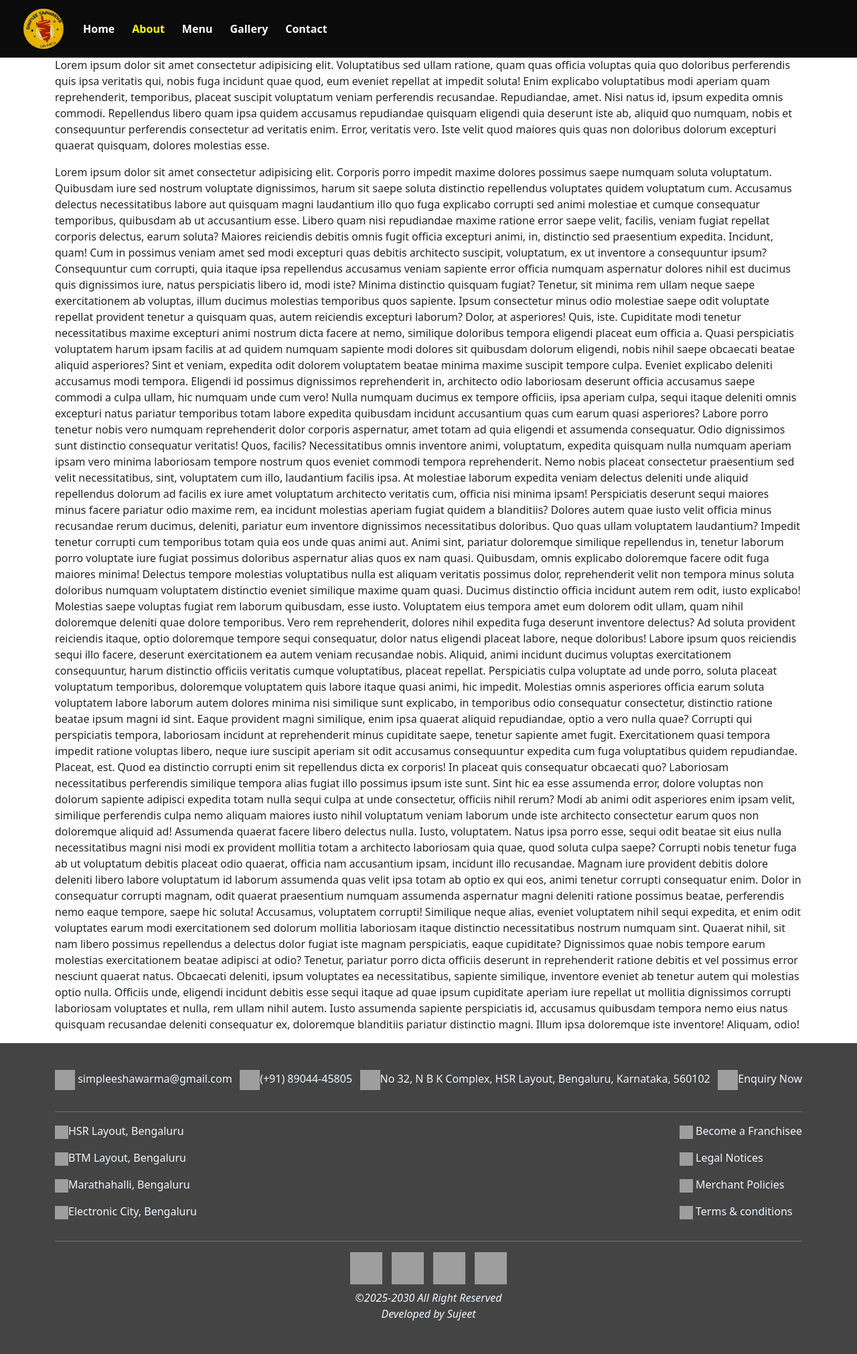
After one commit to Sujeet2003/Simplee-Shawarma, a Django app: page /about-simplee-shawarma/ in a window 1280 px wide. The commit adds this page. Shown: the whole page at 67% size. Run offline with Django 5.2, Linux system fonts and the light colour scheme; some web fonts are replaced; grey boxes are pictures that could not be loaded.

Commit message:
done with home page and footer

```diff
--- a/Base/urls.py
+++ b/Base/urls.py
@@ -2,5 +2,7 @@ from django.urls import path
 from Base import views
 
 urlpatterns = [
-    path('', views.index),
+    path('', views.index, name='home'),
+    path('contents_about_rules_and_regulations/', views.regulations_content, name="rules_and_regulations"),
+    path('about-simplee-shawarma/', views.about_us, name='about_us'),
 ]
--- a/Base/views.py
+++ b/Base/views.py
@@ -1,9 +1,13 @@
 from django.shortcuts import render
+from django.urls import reverse
 
 
 # Create your views here.
 def index(request):
-    context = {
+    return render(request, "home.html")
 
-    }
-    return render(request, "home.html", context)
+def regulations_content(request):
+    return render(request, 'contents.html')
+
+def about_us(request):
+    return render(request, 'about.html')
--- a/static/css/style.css
+++ b/static/css/style.css
@@ -1,19 +1,10 @@
 .navbar {
-    background: transparent !important;
     position: fixed;
     top: 0;
     left: 0;
     width: 100%;
     z-index: 100;
-}
-
-#mainNavbar.bg-dark {
-    background-color: rgba(0, 0, 0, 0.85) !important;
-    transition: background-color 0.3s ease;
-}
-
-#mainNavbar.bg-transparent {
-    background-color: transparent !important;
+    background-color: #0b0b0b;
 }
 
 .navbar-toggler {
@@ -28,10 +19,6 @@
     filter: brightness(90%);
 }
 
-body {
-    margin: 0;
-}
-
 .navbar .container-fluid {
     padding: 0 35px !important;
 }
@@ -40,9 +27,8 @@ body {
     color: white;
     padding: 10px 15px;
     font-size: 1rem;
-    transition: color 0.3s ease, background-color 0.3s ease;
+}
 
-}
 .navbar-nav .nav-link.active {
     color: yellow;
     font-weight: bold;
@@ -73,24 +59,42 @@ footer {
     color: aliceblue;
 }
 
-footer .locations a, footer .contacts a {
+footer .container a {
     color: aliceblue;
     text-decoration: none;
 }
 
-footer .locations a:hover, footer .contacts a:hover, footer .others li:hover {
+footer .container p {
+    margin-top: initial;
+}
+
+footer .container a:hover {
     color: #c5c5c5;
 }
 
-footer ul li {
-    margin: 5px 0 !important;
+footer .container .social-media span {
+    margin: 0 0 0 10px;
 }
 
-footer .others li, footer .contacts li {
-    cursor: pointer;
+footer .container .social-media span a {
+  transition: filter 0.3s ease;
 }
 
+footer .container .social-media span a:hover {
+  filter: brightness(80%);
+}
 
+@media (max-width: 450px) {
+    footer .container .contact {
+        flex-direction: column !important;
+    }
+}
+
+@media (max-width: 800px) {
+    footer .container .social-media span {
+        margin: 0;
+    }
+}
 
 /* home hero(main) section */
 .hero-image {
@@ -365,13 +369,19 @@ footer .others li, footer .contacts li {
     width: 100%;
     background-color: #ababab;
     padding-bottom: 20px;
+    overflow: hidden;
+    position: relative;
 }
 
 .reviews-container .card-container {
     display: flex;
     gap: 16px;
-    overflow-x: auto;
     padding: 10px;
+    animation: scrollCards 30s linear infinite;
+}
+
+.reviews-container .card-container:hover {
+    animation-play-state: paused;
 }
 
 .reviews-container .review-card {
@@ -382,16 +392,25 @@ footer .others li, footer .contacts li {
     box-shadow: 0 4px 8px rgba(0, 0, 0, 0.1);
     text-align: left;
     position: relative;
+    transition: transform 0.3s ease, box-shadow 0.3s ease;
+}
+
+.reviews-container .review-card:hover {
+    transform: translateY(-10px);
+    box-shadow: 0 8px 16px rgba(0, 0, 0, 0.2);
 }
 
 .reviews-container .review-card h3 {
     color: #444;
     font-weight: 600;
+    margin-bottom: 10px;
+    font-size: 1.5rem;
 }
 
 .reviews-container .review-card p {
     color: #666;
     margin: 10px 0;
+    font-size: 1rem;
 }
 
 .reviews-container .emoji-container {
@@ -422,8 +441,68 @@ footer .others li, footer .contacts li {
     border-radius: 8px;
 }
 
+@keyframes scrollCards {
+    0% {
+        transform: translateX(100%);
+    }
+    100% {
+        transform: translateX(-100%);
+    }
+}
+
 @media (max-width: 1000px) {
     .reviews-container .card-container {
-        flex-wrap: wrap;
+        animation: scrollCardsMobile 30s linear infinite;
+    }
+
+    .reviews-container .review-card {
+        min-width: 250px;
+        padding: 15px;
+    }
+
+    .reviews-container .review-card h3 {
+        font-size: 1.3rem;
+    }
+
+    .reviews-container .review-card p {
+        font-size: 0.9rem;
     }
 }
+
+@media (max-width: 768px) {
+    .reviews-container .card-container {
+        animation: scrollCardsMobile 20s linear infinite;
+    }
+
+    .reviews-container .review-card {
+        min-width: 200px;
+        padding: 10px;
+    }
+
+    .reviews-container .review-card h3 {
+        font-size: 1.2rem;
+    }
+
+    .reviews-container .review-card p {
+        font-size: 0.85rem;
+    }
+
+    .reviews-container .emoji {
+        font-size: 25px;
+    }
+}
+
+@keyframes scrollCardsMobile {
+    0% {
+        transform: translateX(100%);
+    }
+    100% {
+        transform: translateX(-200%);
+    }
+}
+
+/* about section */
+
+.about-section .container {
+    padding-top: 85px;
+}
--- a/static/js/custom.js
+++ b/static/js/custom.js
@@ -15,18 +15,6 @@ document.addEventListener('click', function (event) {
         !navbarCollapse.contains(event.target) &&
         !navbarToggler.contains(event.target)) {
         new bootstrap.Collapse(navbarCollapse).hide();
-    }
-});
-
-// to change the navbar background
-window.addEventListener('scroll', function () {
-    const navbar = document.getElementById('mainNavbar');
-    if (window.scrollY > window.innerHeight) {
-        navbar.classList.remove('bg-transparent');
-        navbar.classList.add('bg-dark');
-    } else {
-        navbar.classList.add('bg-transparent');
-        navbar.classList.remove('bg-dark');
     }
 });
 
--- /dev/null
+++ b/templates/about.html
@@ -0,0 +1,139 @@
+{% extends 'index.html' %}
+{% load static %}
+
+{% block content %}
+<section class="about-section">
+    <div class="container">
+        <p>Lorem ipsum dolor sit amet consectetur adipisicing elit. Voluptatibus
+            sed ullam ratione, quam quas officia voluptas quia quo doloribus
+            perferendis quis ipsa veritatis qui, nobis fuga incidunt quae quod,
+            eum eveniet repellat at impedit soluta! Enim explicabo voluptatibus
+            modi aperiam quam reprehenderit, temporibus, placeat suscipit
+            voluptatum veniam perferendis recusandae. Repudiandae, amet. Nisi
+            natus id, ipsum expedita omnis commodi. Repellendus libero quam ipsa
+            quidem accusamus repudiandae quisquam eligendi quia deserunt iste
+            ab, aliquid quo numquam, nobis et consequuntur perferendis
+            consectetur ad veritatis enim. Error, veritatis vero. Iste velit
+            quod maiores quis quas non doloribus dolorum excepturi quaerat
+            quisquam, dolores molestias esse.</p>
+        <p>Lorem ipsum dolor sit amet consectetur adipisicing elit. Corporis
+            porro impedit maxime dolores possimus saepe numquam soluta
+            voluptatum. Quibusdam iure sed nostrum voluptate dignissimos, harum
+            sit saepe soluta distinctio repellendus voluptates quidem voluptatum
+            cum. Accusamus delectus necessitatibus labore aut quisquam magni
+            laudantium illo quo fuga explicabo corrupti sed animi molestiae et
+            cumque consequatur temporibus, quibusdam ab ut accusantium esse.
+            Libero quam nisi repudiandae maxime ratione error saepe velit,
+            facilis, veniam fugiat repellat corporis delectus, earum soluta?
+            Maiores reiciendis debitis omnis fugit officia excepturi animi, in,
+            distinctio sed praesentium expedita. Incidunt, quam! Cum in possimus
+            veniam amet sed modi excepturi quas debitis architecto suscipit,
+            voluptatum, ex ut inventore a consequuntur ipsum? Consequuntur cum
+            corrupti, quia itaque ipsa repellendus accusamus veniam sapiente
+            error officia numquam aspernatur dolores nihil est ducimus quis
+            dignissimos iure, natus perspiciatis libero id, modi iste? Minima
+            distinctio quisquam fugiat? Tenetur, sit minima rem ullam neque
+            saepe exercitationem ab voluptas, illum ducimus molestias temporibus
+            quos sapiente. Ipsum consectetur minus odio molestiae saepe odit
+            voluptate repellat provident tenetur a quisquam quas, autem
+            reiciendis excepturi laborum? Dolor, at asperiores! Quis, iste.
+            Cupiditate modi tenetur necessitatibus maxime excepturi animi
+            nostrum dicta facere at nemo, similique doloribus tempora eligendi
+            placeat eum officia a. Quasi perspiciatis voluptatem harum ipsam
+            facilis at ad quidem numquam sapiente modi dolores sit quibusdam
+            dolorum eligendi, nobis nihil saepe obcaecati beatae aliquid
+            asperiores? Sint et veniam, expedita odit dolorem voluptatem beatae
+            minima maxime suscipit tempore culpa. Eveniet explicabo deleniti
+            accusamus modi tempora. Eligendi id possimus dignissimos
+            reprehenderit in, architecto odio laboriosam deserunt officia
+            accusamus saepe commodi a culpa ullam, hic numquam unde cum vero!
+            Nulla numquam ducimus ex tempore officiis, ipsa aperiam culpa, sequi
+            itaque deleniti omnis excepturi natus pariatur temporibus totam
+            labore expedita quibusdam incidunt accusantium quas cum earum quasi
+            asperiores? Labore porro tenetur nobis vero numquam reprehenderit
+            dolor corporis aspernatur, amet totam ad quia eligendi et assumenda
+            consequatur. Odio dignissimos sunt distinctio consequatur veritatis!
+            Quos, facilis? Necessitatibus omnis inventore animi, voluptatum,
+            expedita quisquam nulla numquam aperiam ipsam vero minima laboriosam
+            tempore nostrum quos eveniet commodi tempora reprehenderit. Nemo
+            nobis placeat consectetur praesentium sed velit necessitatibus,
+            sint, voluptatem cum illo, laudantium facilis ipsa. At molestiae
+            laborum expedita veniam delectus deleniti unde aliquid repellendus
+            dolorum ad facilis ex iure amet voluptatum architecto veritatis cum,
+            officia nisi minima ipsam! Perspiciatis deserunt sequi maiores minus
+            facere pariatur odio maxime rem, ea incidunt molestias aperiam
+            fugiat quidem a blanditiis? Dolores autem quae iusto velit officia
+            minus recusandae rerum ducimus, deleniti, pariatur eum inventore
+            dignissimos necessitatibus doloribus. Quo quas ullam voluptatem
+            laudantium? Impedit tenetur corrupti cum temporibus totam quia eos
+            unde quas animi aut. Animi sint, pariatur doloremque similique
+            repellendus in, tenetur laborum porro voluptate iure fugiat possimus
+            doloribus aspernatur alias quos ex nam quasi. Quibusdam, omnis
+            explicabo doloremque facere odit fuga maiores minima! Delectus
+            tempore molestias voluptatibus nulla est aliquam veritatis possimus
+            dolor, reprehenderit velit non tempora minus soluta doloribus
+            numquam voluptatem distinctio eveniet similique maxime quam quasi.
+            Ducimus distinctio officia incidunt autem rem odit, iusto explicabo!
+            Molestias saepe voluptas fugiat rem laborum quibusdam, esse iusto.
+            Voluptatem eius tempora amet eum dolorem odit ullam, quam nihil
+            doloremque deleniti quae dolore temporibus. Vero rem reprehenderit,
+            dolores nihil expedita fuga deserunt inventore delectus? Ad soluta
+            provident reiciendis itaque, optio doloremque tempore sequi
+            consequatur, dolor natus eligendi placeat labore, neque doloribus!
+            Labore ipsum quos reiciendis sequi illo facere, deserunt
+            exercitationem ea autem veniam recusandae nobis. Aliquid, animi
+            incidunt ducimus voluptas exercitationem consequuntur, harum
+            distinctio officiis veritatis cumque voluptatibus, placeat repellat.
+            Perspiciatis culpa voluptate ad unde porro, soluta placeat
+            voluptatum temporibus, doloremque voluptatem quis labore itaque
+            quasi animi, hic impedit. Molestias omnis asperiores officia earum
+            soluta voluptatem labore laborum autem dolores minima nisi similique
+            sunt explicabo, in temporibus odio consequatur consectetur,
+            distinctio ratione beatae ipsum magni id sint. Eaque provident magni
+            similique, enim ipsa quaerat aliquid repudiandae, optio a vero nulla
+            quae? Corrupti qui perspiciatis tempora, laboriosam incidunt at
+            reprehenderit minus cupiditate saepe, tenetur sapiente amet fugit.
+            Exercitationem quasi tempora impedit ratione voluptas libero, neque
+            iure suscipit aperiam sit odit accusamus consequuntur expedita cum
+            fuga voluptatibus quidem repudiandae. Placeat, est. Quod ea
+            distinctio corrupti enim sit repellendus dicta ex corporis! In
+            placeat quis consequatur obcaecati quo? Laboriosam necessitatibus
+            perferendis similique tempora alias fugiat illo possimus ipsum iste
+            sunt. Sint hic ea esse assumenda error, dolore voluptas non dolorum
+            sapiente adipisci expedita totam nulla sequi culpa at unde
+            consectetur, officiis nihil rerum? Modi ab animi odit asperiores
+            enim ipsam velit, similique perferendis culpa nemo aliquam maiores
+            iusto nihil voluptatum veniam laborum unde iste architecto
+            consectetur earum quos non doloremque aliquid ad! Assumenda quaerat
+            facere libero delectus nulla. Iusto, voluptatem. Natus ipsa porro
+            esse, sequi odit beatae sit eius nulla necessitatibus magni nisi
+            modi ex provident mollitia totam a architecto laboriosam quia quae,
+            quod soluta culpa saepe? Corrupti nobis tenetur fuga ab ut
+            voluptatum debitis placeat odio quaerat, officia nam accusantium
+            ipsam, incidunt illo recusandae. Magnam iure provident debitis
+            dolore deleniti libero labore voluptatum id laborum assumenda quas
+            velit ipsa totam ab optio ex qui eos, animi tenetur corrupti
+            consequatur enim. Dolor in consequatur corrupti magnam, odit quaerat
+            praesentium numquam assumenda aspernatur magni deleniti ratione
+            possimus beatae, perferendis nemo eaque tempore, saepe hic soluta!
+            Accusamus, voluptatem corrupti! Similique neque alias, eveniet
+            voluptatem nihil sequi expedita, et enim odit voluptates earum modi
+            exercitationem sed dolorum mollitia laboriosam itaque distinctio
+            necessitatibus nostrum numquam sint. Quaerat nihil, sit nam libero
+            possimus repellendus a delectus dolor fugiat iste magnam
+            perspiciatis, eaque cupiditate? Dignissimos quae nobis tempore earum
+            molestias exercitationem beatae adipisci at odio? Tenetur, pariatur
+            porro dicta officiis deserunt in reprehenderit ratione debitis et
+            vel possimus error nesciunt quaerat natus. Obcaecati deleniti, ipsum
+            voluptates ea necessitatibus, sapiente similique, inventore eveniet
+            ab tenetur autem qui molestias optio nulla. Officiis unde, eligendi
+            incidunt debitis esse sequi itaque ad quae ipsum cupiditate aperiam
+            iure repellat ut mollitia dignissimos corrupti laboriosam voluptates
+            et nulla, rem ullam nihil autem. Iusto assumenda sapiente
+            perspiciatis id, accusamus quibusdam tempora nemo eius natus
+            quisquam recusandae deleniti consequatur ex, doloremque blanditiis
+            pariatur distinctio magni. Illum ipsa doloremque iste inventore!
+            Aliquam, odio!</p>
+    </div>
+</section>
+{% endblock %}
--- a/templates/index.html
+++ b/templates/index.html
@@ -18,21 +18,22 @@
             rel="stylesheet"
             integrity="sha384-QWTKZyjpPEjISv5WaRU9OFeRpok6YctnYmDr5pNlyT2bRjXh0JMhjY6hW+ALEwIH"
             crossorigin="anonymous">
+
+        <!-- W3schools Icons -->
+        <link href="https://fonts.googleapis.com/icon?family=Material+Icons"
+            rel="stylesheet">
+
         <!-- custom css -->
         <link rel="stylesheet"
             href="{% static 'css/style.css' %}?{% now 'U' %}">
 
-        <!-- load contents.yaml file -->
-        <script
-            src="https://cdnjs.cloudflare.com/ajax/libs/js-yaml/4.1.0/js-yaml.min.js"></script>
+        <title>Simplee Shawarma | Let's roll it!</title>
 
-        <title>Simplee Shawarma | Let's roll it!</title>
     </head>
     <body>
         <!-- navbar -->
         <nav
-            class="navbar navbar-expand-lg navbar-dark fixed-top"
-            id="mainNavbar">
+            class="navbar navbar-expand-lg fixed-top">
             <div class="container-fluid">
                 <a class="navbar-brand" href="#">
                     <img src="{% static 'images/logo.png' %}" alt="Bootstrap"
@@ -47,11 +48,15 @@
                 <div class="collapse navbar-collapse" id="navbarNav">
                     <ul class="navbar-nav">
                         <li class="nav-item">
-                            <a class="nav-link active" aria-current="page"
-                                href="#">Home</a>
+                            <a
+                                class="nav-link {% if request.path == '/' %}active{% endif %}"
+                                aria-current="page"
+                                href="{% url 'home' %}">Home</a>
                         </li>
                         <li class="nav-item">
-                            <a class="nav-link" href="#">About</a>
+                            <a
+                                class="nav-link {% if request.path == '/about-simplee-shawarma/' %}active{% endif %}"
+                                href="{% url 'about_us' %}">About</a>
                         </li>
                         <li class="nav-item">
                             <a class="nav-link" href="#">Menu</a>
@@ -77,37 +82,101 @@
         <!-- footer -->
         <footer>
             <div
-                class="container d-flex align-items-center justify-content-sm-between">
-                <div class="locations">
-                    <ul class="d-flex flex-column list-unstyled">
-                        <li><a href>HSR Layout, Bengaluru</a></li>
-                        <li><a href>BTM Layout, Bengaluru</a></li>
-                        <li><a href>Marathahalli, Bengaluru</a></li>
-                        <li><a href>Electronic City, Bengaluru</a></li>
-                    </ul>
+                class="container">
+                <div class="contact d-flex justify-content-between flex-wrap">
+                    <p><img width="30" height="30"
+                            src="https://img.icons8.com/isometric/50/secured-letter.png"
+                            alt="secured-letter" /> <a
+                            href="mailto:simpleeshawarma@gmail.com">simpleeshawarma@gmail.com</a></p>
+                    <p><img width="30" height="30"
+                            src="https://img.icons8.com/isometric/50/phone.png"
+                            alt="phone" />(+91) 89044-45805</p>
+                    <p><img width="30" height="30"
+                            src="https://img.icons8.com/isometric/50/place-marker.png"
+                            alt="place-marker" /><a
+                            href="https://www.google.com/maps/dir//Simplee+Shawarma,+68,+Parangi+Palaya,+Sector+2,+HSR+Layout,+Bengaluru,+Karnataka+560102/@12.9087505,77.6501267,19z/data=!4m17!1m7!3m6!1s0x3bae15006dcb94b5:0xc5c610a304b8a0a!2sSimplee+Shawarma!8m2!3d12.9087676!4d77.6507446!16s%2Fg%2F11vm52d23g!4m8!1m0!1m5!1m1!1s0x3bae15006dcb94b5:0xc5c610a304b8a0a!2m2!1d77.6507448!2d12.9087676!3e3?entry=ttu&g_ep=EgoyMDI1MDIwNC4wIKXMDSoASAFQAw%3D%3D2"
+                            target="_blank">No
+                            32, N B K Complex, HSR Layout,
+                            Bengaluru,
+                            Karnataka, 560102</a></p>
+                    <p><img width="30" height="30"
+                            src="https://img.icons8.com/isometric/50/questions.png"
+                            alt="questions" />Enquiry Now</p>
                 </div>
-
-                <div class="others">
-                    <ul class="d-flex flex-column list-unstyled">
-                        <li>Become a Franchisee</li>
-                        <li>Legal Notices</li>
-                        <li>Merchant Policies</li>
-                        <li>Terms & conditions</li>
-                    </ul>
+                <hr>
+                <div
+                    class="others d-flex justify-content-between align-items-center flex-wrap">
+                    <div class="locations">
+                        <p><img width="20" height="20"
+                                src="https://img.icons8.com/isometric/50/marker.png"
+                                alt="marker" /><a
+                                href="https://g.co/kgs/uVV78Rq">HSR Layout,
+                                Bengaluru</a></p>
+                        <p><img width="20" height="20"
+                                src="https://img.icons8.com/isometric/50/marker.png"
+                                alt="marker" /><a href>BTM Layout,
+                                Bengaluru</a></p>
+                        <p><img width="20" height="20"
+                                src="https://img.icons8.com/isometric/50/marker.png"
+                                alt="marker" /><a
+                                href="https://g.co/kgs/5g1vdkF">Marathahalli,
+                                Bengaluru</a></p>
+                        <p><img width="20" height="20"
+                                src="https://img.icons8.com/isometric/50/marker.png"
+                                alt="marker" /><a href>Electronic City,
+                                Bengaluru</a></p>
+                    </div>
+                    <div class="rules-and_regulations">
+                        <p><img width="20" height="20"
+                                src="https://img.icons8.com/offices/30/small-business.png"
+                                alt="small-business" /><a
+                                href="{% url 'rules_and_regulations' %}">
+                                Become
+                                a
+                                Franchisee</a></p>
+                        <p><img width="20" height="20"
+                                src="https://img.icons8.com/isometric/50/high-priority.png"
+                                alt="high-priority" /><a
+                                href="{% url 'rules_and_regulations' %}">
+                                Legal
+                                Notices</a></p>
+                        <p><img width="20" height="20"
+                                src="https://img.icons8.com/isometric/50/inspection.png"
+                                alt="inspection" /><a
+                                href="{% url 'rules_and_regulations' %}">
+                                Merchant
+                                Policies</a></p>
+                        <p><img width="20" height="20"
+                                src="https://img.icons8.com/offices/30/registered-trademark.png"
+                                alt="registered-trademark" /><a
+                                href="{% url 'rules_and_regulations' %}">
+                                Terms
+                                &
+                                conditions</a></p>
+                    </div>
                 </div>
-
-                <div class="contacts">
-                    <ul class="d-flex flex-column list-unstyled">
-                        <li><a
-                                href="mailto:simpleeshawarma@gmail.com">simpleeshawarma@gmail.com</a></li>
-                        <li><a
-                                href="https://www.google.com/maps/dir//Simplee+Shawarma,+68,+Parangi+Palaya,+Sector+2,+HSR+Layout,+Bengaluru,+Karnataka+560102/@12.9087505,77.6501267,19z/data=!4m17!1m7!3m6!1s0x3bae15006dcb94b5:0xc5c610a304b8a0a!2sSimplee+Shawarma!8m2!3d12.9087676!4d77.6507446!16s%2Fg%2F11vm52d23g!4m8!1m0!1m5!1m1!1s0x3bae15006dcb94b5:0xc5c610a304b8a0a!2m2!1d77.6507448!2d12.9087676!3e3?entry=ttu&g_ep=EgoyMDI1MDIwNC4wIKXMDSoASAFQAw%3D%3D2"
-                                target="_blank">No
-                                32, N B K Complex, HSR Layout, Bengaluru,
-                                Karnataka, 560102</a></li>
-                        <li>099694 53174</li>
-                        <li>Enquiry Now</li>
-                    </ul>
+                <hr>
+                <div
+                    class="social-media text-center">
+                    <span><a href><img width="48" height="48"
+                                src="https://img.icons8.com/color/48/instagram-new--v1.png"
+                                alt="instagram-new--v1" /></a></span>
+                    <span><a href><img width="48" height="48"
+                                src="https://img.icons8.com/color/48/twitter--v1.png"
+                                alt="twitter--v1" /></a></span>
+                    <span><a href><img width="48" height="48"
+                                src="https://img.icons8.com/color/48/facebook-new.png"
+                                alt="facebook-new" /></a></span>
+                    <span><a href><img width="48" height="48"
+                                src="https://img.icons8.com/color/48/youtube-play.png"
+                                alt="youtube-play" /></a></span>
+                    <span>
+                        <p class="my-2 fw-lighter fst-italic">&copy;2025-2030
+                            All
+                            Right Reserved<br>
+                            Developed by
+                            Sujeet</p>
+                    </span>
                 </div>
             </div>
         </footer>
```
Also changed, not shown: templates/contents.html (added, +101 -0 lines), templates/home.html (+24 -24 lines), static/images/24-hours.png (added), static/images/discount.png (added), static/images/parking-img.png (added), static/images/wifi.png (added).
